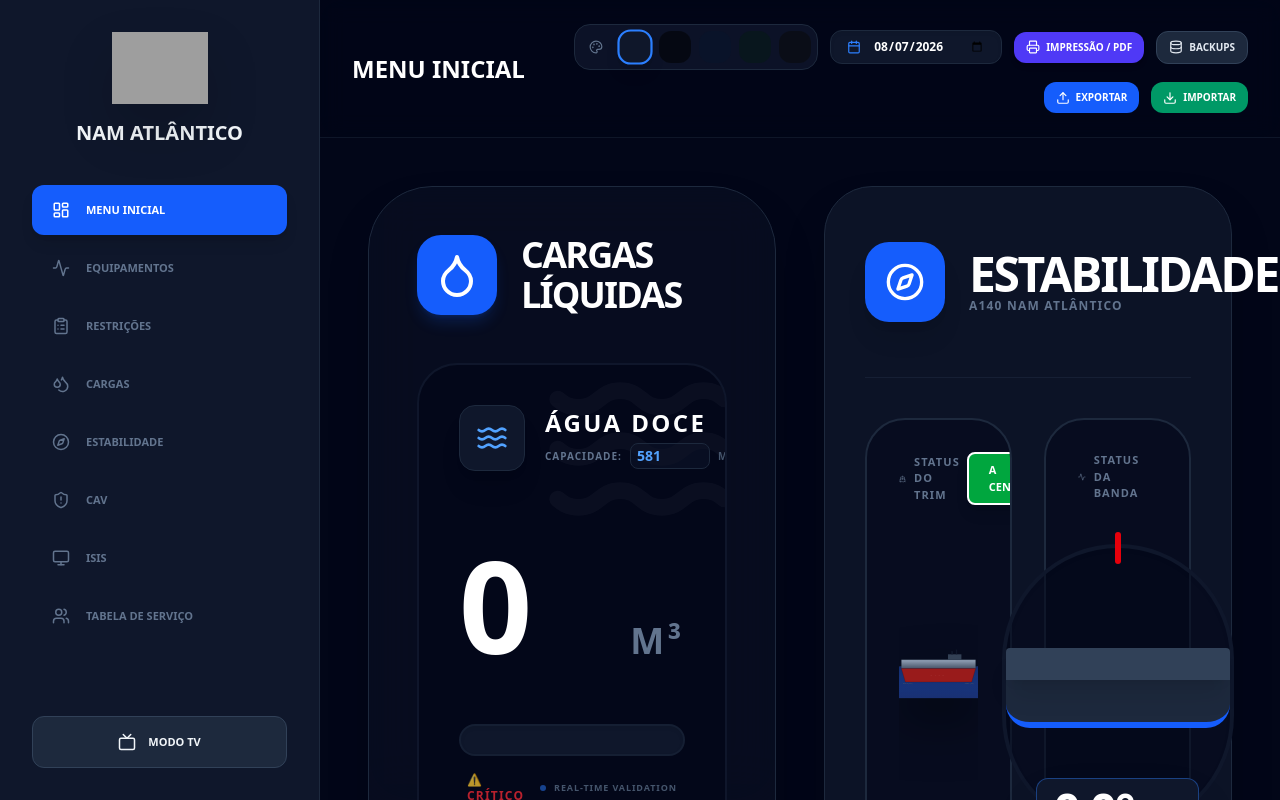
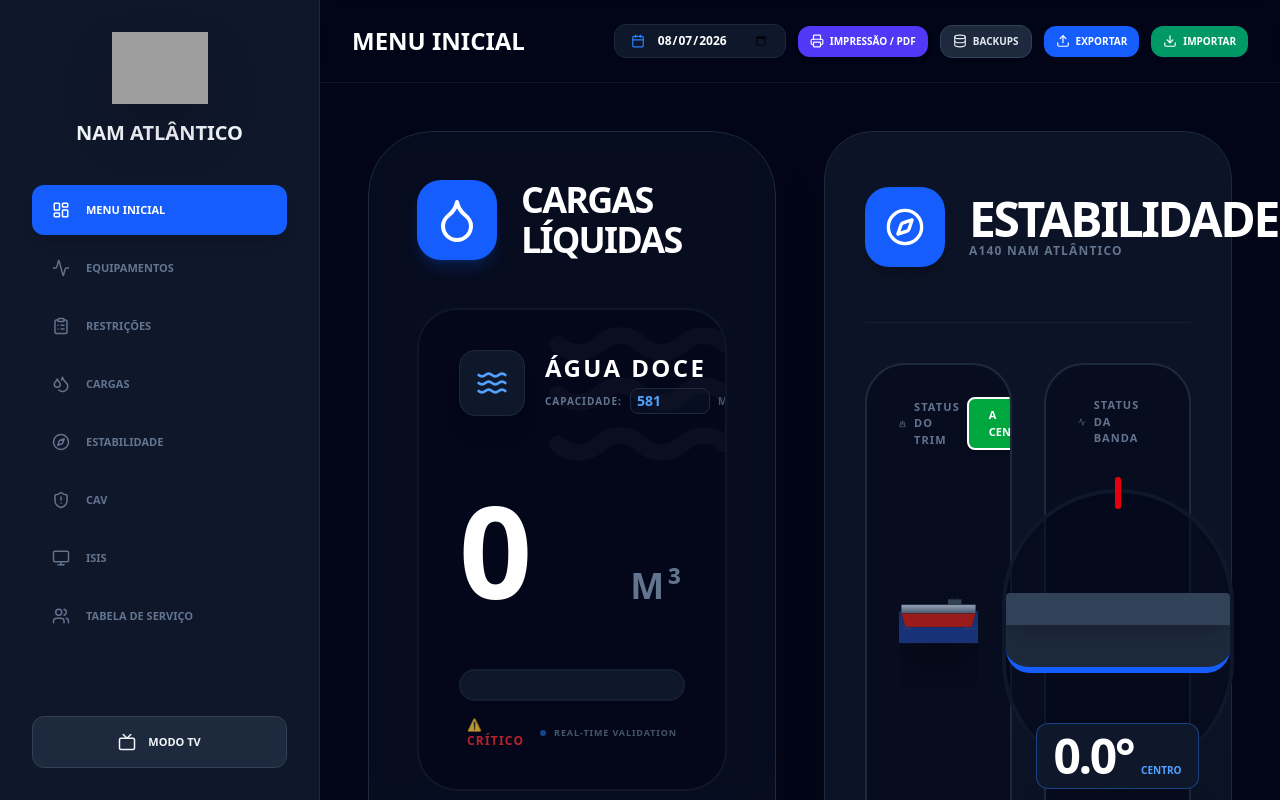
Before and after one commit to andersonscandido90-dotcom/CCMA140, a React (Vite) app: page / in a window 1280 px wide. Built offline with nearby package versions, Linux system fonts and the light colour scheme; grey boxes are pictures that could not be loaded.

Commit message:
refactor: remove theme customization feature
Remove theme selection logic and state to simplify the application UI.

```diff
--- a/src/App.tsx
+++ b/src/App.tsx
@@ -15,7 +15,6 @@ import {
   ShieldAlert,
   ClipboardList,
   Clock,
-  Palette,
   Download,
   Upload,
   Printer,
@@ -51,14 +50,6 @@ const DEFAULT_PERSONNEL: PersonnelData = {
   supervisorMO: '', supervisorEL: '', fielCav: '',
   encarregadoMaquinas: '', auxiliares: ['', '', ''], patrulha: ['', '', '']
 };
-
-const THEMES = [
-  { id: 'bg-slate-950', label: 'Slate', color: '#0f172a' },
-  { id: 'bg-black', label: 'Midnight', color: '#000000' },
-  { id: 'bg-blue-950', label: 'Navy', color: '#08142c' },
-  { id: 'bg-emerald-950', label: 'Emerald', color: '#061a15' },
-  { id: 'bg-neutral-950', label: 'Carbon', color: '#0a0a0a' },
-];
 
 const ShipLogo = memo(({ className = "w-24 h-auto", customUrl }: { className?: string, customUrl?: string | null }) => {
   const [imageError, setImageError] = useState(false);
@@ -297,7 +288,6 @@ const App: React.FC = () => {
   const [isisOverrides, setIsisOverrides] = useState<Record<string, string>>(initialReport.isisOverrides);
   const [logs, setLogs] = useState<LogEntry[]>(initialReport.logs);
   const [serviceNotes, setServiceNotes] = useState<string>(initialReport.serviceNotes || '');
-  const [currentTheme, setCurrentTheme] = useState<string>(localStorage.getItem('app_theme') || 'bg-slate-950');
   const [view, setView] = useState<'menu-inicial' | 'equipment' | 'fuel' | 'stability' | 'personnel' | 'tv-mode' | 'cav' | 'restrictions' | 'isis'>('menu-inicial');
   const [sidebarOpen, setSidebarOpen] = useState(false);
   const [currentTvSlide, setCurrentTvSlide] = useState(0);
@@ -457,11 +447,6 @@ const App: React.FC = () => {
     saveData({ isisOverrides: newOverrides });
   };
 
-  const handleThemeChange = (themeId: string) => {
-    setCurrentTheme(themeId);
-    localStorage.setItem('app_theme', themeId);
-  };
-
   const handleViewChange = (newView: any) => {
     setView(newView);
     setSidebarOpen(false);
@@ -569,7 +554,7 @@ const App: React.FC = () => {
 
   if (view === 'tv-mode') {
     return (
-      <div className={`fixed inset-0 ${currentTheme} text-white flex flex-col overflow-hidden z-[100]`}>
+      <div className="fixed inset-0 bg-slate-950 text-white flex flex-col overflow-hidden z-[100]">
         <div className="bg-slate-900 border-b-4 border-blue-600 p-8 flex justify-between items-center">
           <div className="flex items-center gap-8">
             <ShipLogo className="h-24 w-auto" customUrl={customLogo} />
@@ -596,7 +581,7 @@ const App: React.FC = () => {
   }
 
   return (
-    <div className={`min-h-screen flex ${currentTheme} text-slate-100 selection:bg-blue-600 relative overflow-x-hidden transition-colors duration-700`}>
+    <div className="min-h-screen flex bg-slate-950 text-slate-100 selection:bg-blue-600 relative overflow-x-hidden">
       {sidebarOpen && (
         <div
           className="fixed inset-0 bg-black/60 backdrop-blur-sm z-[45] lg:hidden animate-in fade-in duration-300"
@@ -654,19 +639,6 @@ const App: React.FC = () => {
           </div>
 
           <div className="flex items-center gap-2 sm:gap-3 flex-wrap justify-end">
-            <div className="hidden md:flex items-center gap-2 bg-slate-900/80 p-1.5 rounded-2xl border border-slate-800">
-              <Palette size={14} className="mx-2 text-slate-500" />
-              {THEMES.map(theme => (
-                <button
-                  key={theme.id}
-                  onClick={() => handleThemeChange(theme.id)}
-                  title={theme.label}
-                  className={`w-8 h-8 rounded-xl border-2 transition-all ${currentTheme === theme.id ? 'border-blue-500 scale-110 shadow-lg' : 'border-transparent opacity-50 hover:opacity-100'}`}
-                  style={{ backgroundColor: theme.color }}
-                />
-              ))}
-            </div>
-
             <div className="bg-slate-900 px-3 py-2 sm:px-4 sm:py-2 rounded-xl flex items-center gap-2 sm:gap-3 border border-slate-800 shadow-inner">
               <Calendar size={14} className="text-blue-500 shrink-0" />
               <input
```
